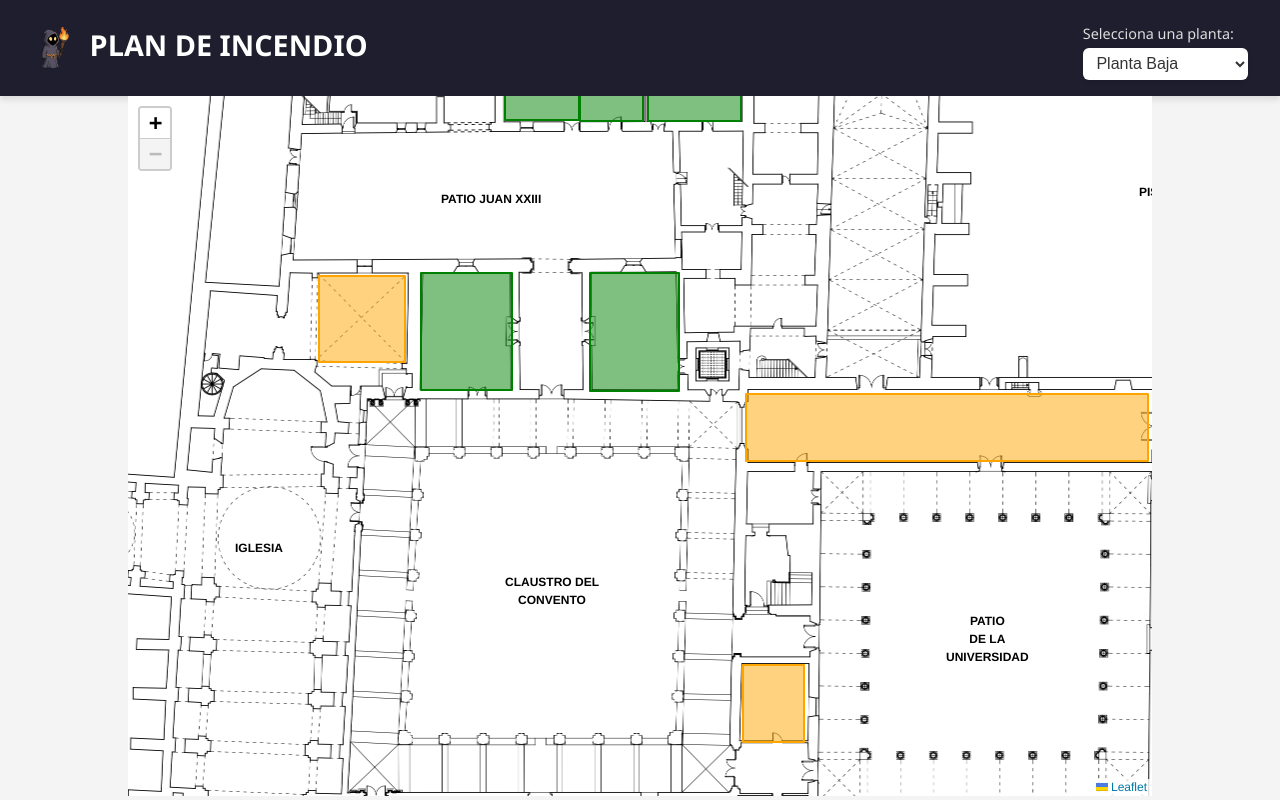
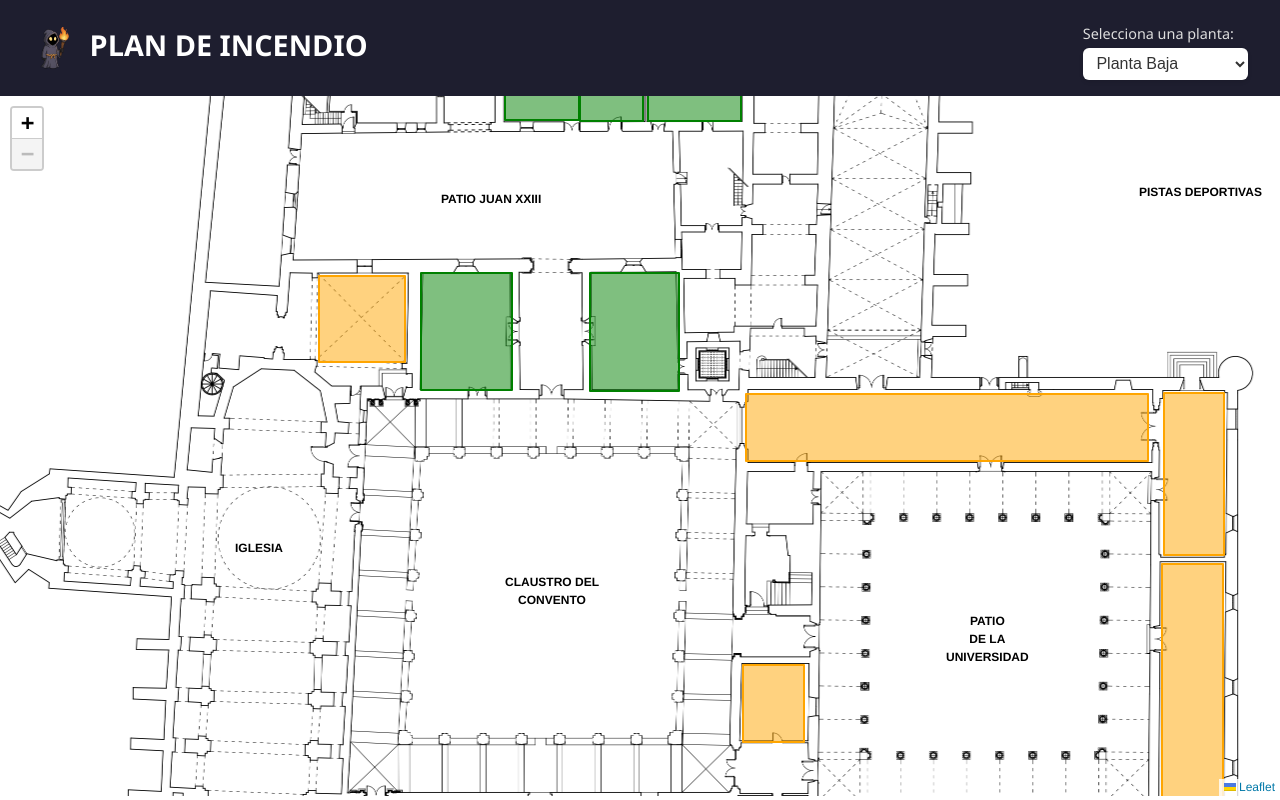
Before and after one commit to PedroGalan23/rutas-emergencia, a React (Create React App) app: page / in a window 1280 px wide. Built offline with nearby package versions, Linux system fonts and the light colour scheme.

Commit message:
bordes eliminados

```diff
--- a/src/App.css
+++ b/src/App.css
@@ -1,9 +1,10 @@
 body {
   margin: 0;
   font-family: 'Segoe UI', Tahoma, Geneva, Verdana, sans-serif;
-  background-color: #f4f4f4;
+  background-color: none
 }
 
+/* El resto de tus estilos se pueden mantener tal cual */
 .app-header {
   background-color: #1e1e2f;
   color: white;
@@ -44,6 +45,9 @@ body {
   display: inline-block; /* Para que text-align tenga efecto */
 }
 
+.leaflet-container {
+  background: none !important;
+}
 
 
 
--- a/src/App.js
+++ b/src/App.js
@@ -154,20 +154,30 @@ function App() {
       </header>
 
       {/* Contenedor con dimensiones fijas y overflow hidden */}
-      <div style={{ width: '80%', height: 'calc(100vh - 100px)', margin: '0 auto', overflow: 'hidden' }}>
+      <div
+        style={{
+          width: '100%',                 // Usamos el 100% del ancho
+          height: 'calc(100vh - 100px)', // Ajusta si quieres más o menos altura bajo la cabecera
+          overflow: 'hidden',            // Para no ver nada fuera de los límites
+          margin: 0                      // Quita el auto que centraba el contenedor
+        }}
+      >
         <MapContainer
           crs={CRS.Simple}
-          center={[imageHeight / 2, imageWidth / 2]} // [2481.5, 3508.5] aprox.
+          center={[imageHeight / 2, imageWidth / 2]}
           zoom={-2}
           minZoom={-2}
           maxZoom={1}
-          maxBounds={imageBounds}              // Evita desplazarse fuera de la imagen
+          maxBounds={imageBounds}
           maxBoundsViscosity={1.0}
-          style={{ width: '100%', height: '100%' }}
+          style={{
+            width: '100%',
+            height: '100%'
+          }}
         >
           <ImageOverlay
             url={planos[plantaSeleccionada]}
-            bounds={imageBounds} // [[0,0], [4963,7017]]
+            bounds={imageBounds}
           />
 
           {/* Renderizado de las aulas */}
```
